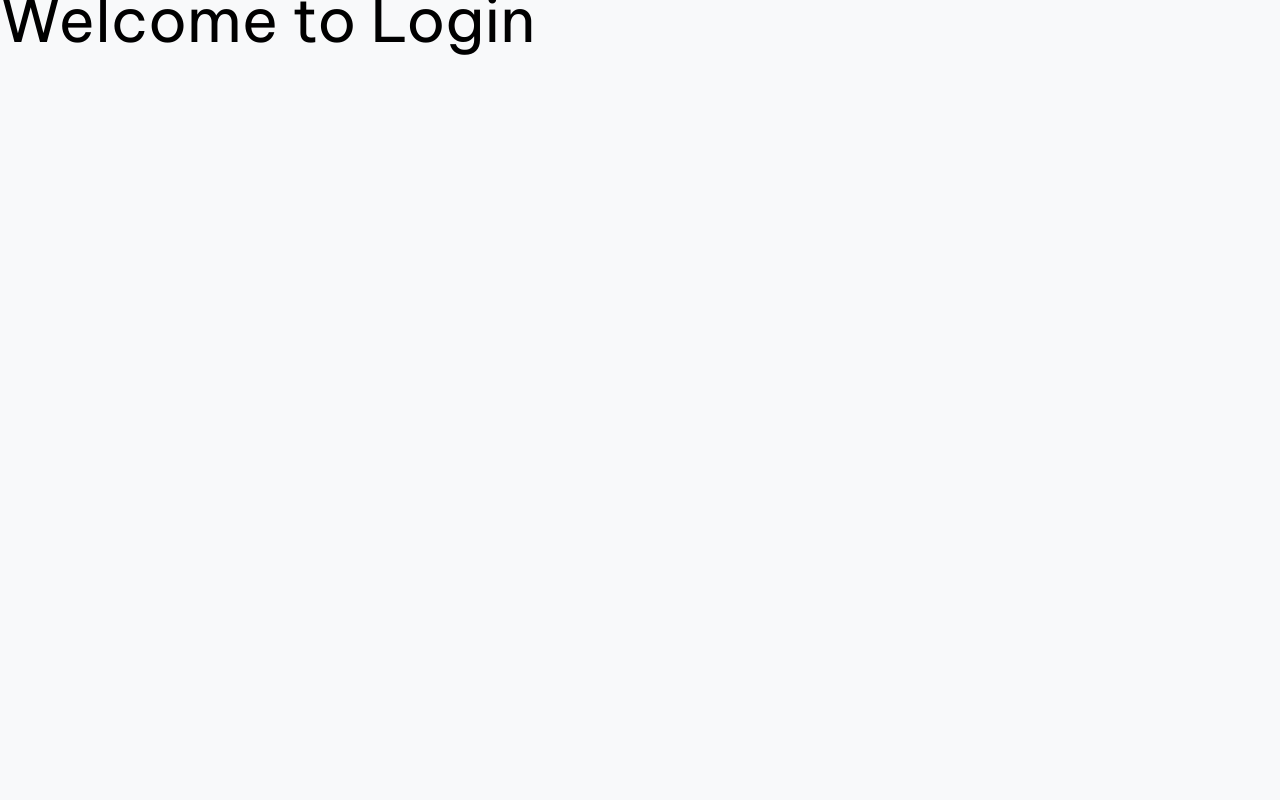
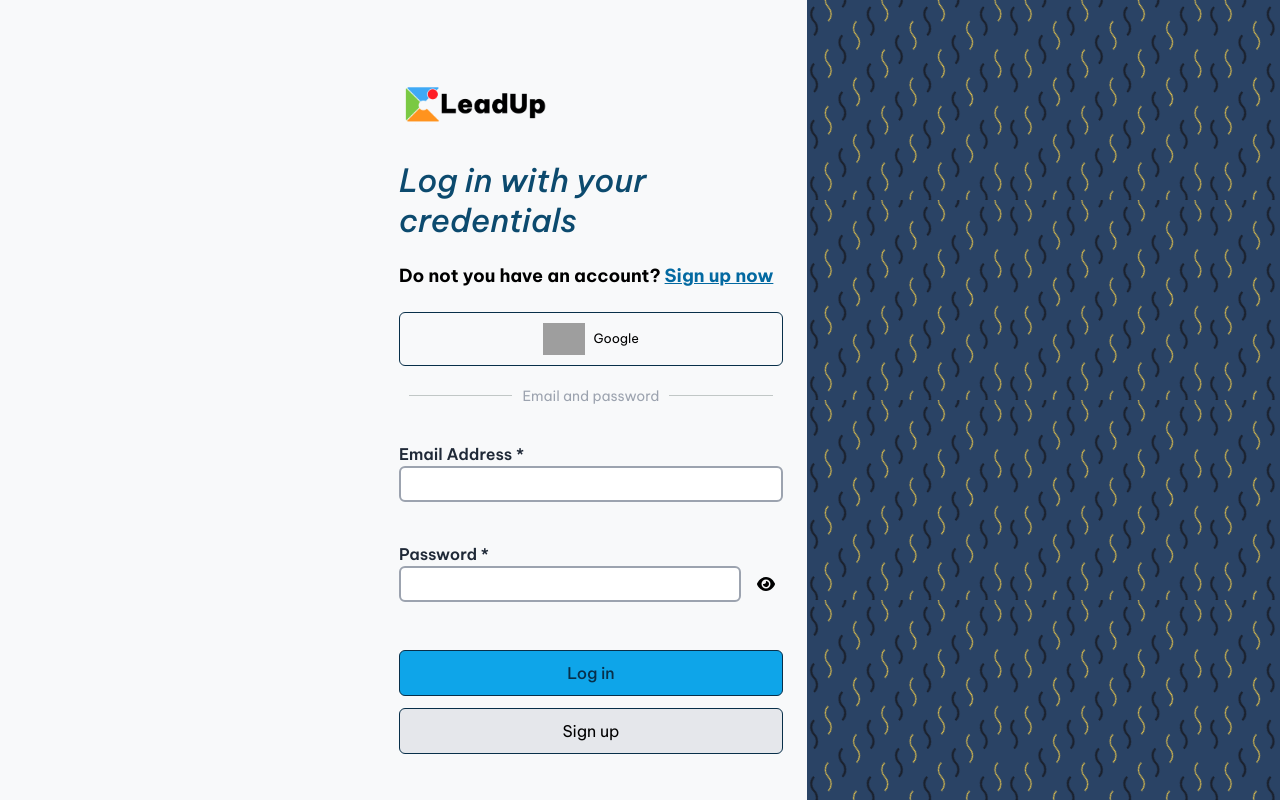
Before and after one commit to DiegoAuzaDev/leadup-frontend, a React (Vite) app: page /login in a window 1280 px wide. Built offline with nearby package versions, Linux system fonts and the light colour scheme; grey boxes are pictures that could not be loaded.

Commit message:
log in layout completed

```diff
--- a/src/App.jsx
+++ b/src/App.jsx
@@ -1,6 +1,6 @@
 import Welcome from "./components/Welcome/Welcome";
 import SignUp from "./components/SignUp/SignUp";
-import LogIn from "./components/Login/LogIn";
+import LogIn from "./components/LogIn/LogIn";
 import { Routes, Route } from "react-router-dom";
 import WorkSpace from "./components/WorkSpace/WorkSpace";
 import DashBoard from "./components/WorkSpace/DashBoard/DashBoard";
--- a/src/components/LogIn/LogIn.jsx
+++ b/src/components/LogIn/LogIn.jsx
@@ -1,10 +1,197 @@
+import { NavLink } from "react-router-dom";
 import Logo from "../../assets/LeadUpBlack.png";
 import Pattern from "../../assets/pattern.svg";
+import GoogleImg from "../../assets/Google.png";
+import { useState } from "react";
+import { FontAwesomeIcon } from "@fortawesome/react-fontawesome";
+import { faEye, faEyeSlash } from "@fortawesome/free-solid-svg-icons";
+function doGoogleAuth() {
+  const redirectUrl = "http://localhost:5173/workspace/dashboard";
+  const baseUrl = `http://localhost:3004/auth/google?redirect_url=${redirectUrl}`;
+  location.href = baseUrl;
+}
 function LogIn() {
+  const [email, setEmail] = useState("");
+  const [password, setPassword] = useState("");
+  const [passwordType, setPasswordType] = useState("password");
+  const [requestError, setRequestError] = useState(null);
+  const [isLoading, setIsLoading] = useState(false);
+  const [emailError, setEmailError] = useState("");
+  const [passwordError, setPasswordError] = useState("");
+
+  const validateEmail = (email) => {
+    if (!email.trim()) {
+      return "Email is required";
+    } else if (!/^[\w.-]+@[a-zA-Z\d.-]+\.[a-zA-Z]{2,}$/.test(email)) {
+      return "Invalid email format";
+    }
+    return;
+  };
+  const handleEmailChange = (e) => {
+    const value = e.target.value;
+    setEmail(value);
+    setEmailError(validateEmail(value));
+  };
+  const validatePassword = (password) => {
+    if (!password.trim()) {
+      return "Password is required";
+    } else if (password.length < 6) {
+      return "Password must be at least 6 characters long";
+    }
+    return;
+  };
+  const handlePasswordChange = (e) => {
+    const value = e.target.value;
+    setPassword(value);
+    setPasswordError(validatePassword(value));
+  };
+  const handleSubmit = async (e) => {
+    console.log("getting credential");
+    setIsLoading(true);
+    e.preventDefault();
+    const redirectUrl = "http://localhost:5173/workspace/dashboard";
+    const baseUrl = `http://localhost:3004/auth/signup?redirect_url=${redirectUrl}`;
+    const newLocalUser = {
+      password: password,
+      email: email,
+    };
+    console.log(newLocalUser)
+    const localLogInResponse = null; // add function to login;
+    if (typeof localLogInResponse == "string") {
+      setIsLoading(false);
+      location.href = localLogInResponse;
+    } else {
+      setIsLoading(false);
+      setRequestError(localLogInResponse);
+    }
+  };
   return (
-    <main>
-      <h2>Welcome to Login</h2>
-    </main>
+    <div className=" flex flex-row h-[100vh]">
+      <div className="pt-12 md:mt-0 container-main pb-8 overflow-scroll">
+        <div className=" flex flex-col md:items-end">
+          <header className="flex mb-8 pt-8 md:w-96">
+            <NavLink to="localhost:" className="">
+              <img src={Logo} alt="Leadup logo" className="h-12 object-fill" />
+            </NavLink>
+          </header>
+        </div>
+
+        <main className=" flex flex-col md:items-end">
+          <div>
+            <h2 className="  md:w-96 font-medium italic text-sky-900  text-[32px] w-96">
+             Log in with your credentials
+            </h2>
+            <p className=" font-bold text-[18px]">
+              Do not you have an account?
+              <NavLink to="/signup" className="underline text-sky-700 px-1">
+                Sign up now
+              </NavLink>
+            </p>
+          </div>
+
+          <div className="md:w-96">
+            <NavLink
+              className="btn--outline flex justify-center gap-2"
+              onClick={doGoogleAuth}
+            >
+              <img src={GoogleImg} className=" h-8" alt="Google logo" />
+              <small className="my-auto">Google</small>
+            </NavLink>
+          </div>
+          <form
+            onSubmit={handleSubmit}
+            className=" w-full md:w-96 flex flex-col"
+          >
+            <div className=" my-5 flex emial-password">
+              <span className=" text-gray-400 text-sm">Email and password</span>
+            </div>
+            {requestError && (
+              <div className=" bg-red-400 rounded-md p-4   text-sky-950">
+                <p className="m-0">{`There was and error creating a new user`}</p>
+                <p className="m-0">
+                  {"Error messsage - " + requestError.message}
+                </p>
+                <NavLink to={"/login"} className=" underline font-medium">
+                  Sign up here
+                </NavLink>
+              </div>
+            )}
+            <fieldset className="mt-4 mb-6">
+              <legend className=" font-semibold text-gray-800">
+                Email Address *
+              </legend>
+              <label className=" flex flex-col gap-2">
+                <input
+                  required
+                  className={`border-gray-400 border-2 rounded-md leading-8 px-2 ${
+                    emailError && "focus-visible:outline-red-600"
+                  }`}
+                  type="email"
+                  value={email}
+                  onChange={handleEmailChange}
+                />
+                {emailError && (
+                  <small className=" text-red-500">{emailError}</small>
+                )}
+              </label>
+            </fieldset>
+            <fieldset className="mt-4 mb-6">
+              <legend className=" font-semibold text-gray-800">
+                Password *
+              </legend>
+              <label className=" flex flex-col gap-2">
+                <div className="flex flex-row gap-2">
+                  <input
+                    required
+                    autoComplete="off"
+                    className={`border-gray-400 border-2 rounded-md leading-8 px-2 flex-1 ${
+                      passwordError && "focus-visible:outline-red-600"
+                    }`}
+                    type={passwordType}
+                    value={password}
+                    onChange={handlePasswordChange}
+                  />
+                  <button
+                    type="button"
+                    className="px-2"
+                    onClick={() => {
+                      if (passwordType == "password") {
+                        setPasswordType("text");
+                      } else {
+                        setPasswordType("password");
+                      }
+                    }}
+                  >
+                    <FontAwesomeIcon
+                      icon={passwordType === "password" ? faEye : faEyeSlash}
+                    />
+                  </button>
+                </div>
+                {passwordError && (
+                  <small className=" text-red-500">{passwordError}</small>
+                )}
+              </label>
+            </fieldset>
+            <div className=" flex flex-col gap-3 mt-6">
+              <button
+                className="btn   bg-sky-500 "
+                type="submit"
+                disabled={isLoading}
+              >
+                {isLoading ? "Loading ..." : "Log in"}
+              </button>
+              <NavLink to={"/signup"} className="btn--outline bg-gray-200">
+                Sign up
+              </NavLink>
+            </div>
+          </form>
+        </main>
+      </div>
+      <div
+        className="md:h-auto md:static  h-4 md:inline-block  md:w-3/5 md:bg-sky-900"
+        style={{ backgroundImage: `url(${Pattern})` }}
+      ></div>
+    </div>
   );
 }
 export default LogIn;
--- a/src/components/SignUp/SignUp.jsx
+++ b/src/components/SignUp/SignUp.jsx
@@ -70,9 +70,7 @@ function SignUp() {
     const newLocalUser = {
       name: name,
       password: password,
-      email: email,
-      photo:
-        "https://hips.hearstapps.com/hmg-prod/images/dog-puppy-on-garden-royalty-free-image-1586966191.jpg?crop=0.752xw:1.00xh;0.175xw,0&resize=1200:*",
+      email: email
     };
     const localSingupResponse = await localSingup(baseUrl, newLocalUser)
     if( typeof localSingupResponse == "string"){
@@ -219,7 +217,6 @@ function SignUp() {
               </label>
             </fieldset>
             <div className=" flex flex-col gap-3 mt-6">
-              {/* Need to complete local Auth */}
               <button
                 className="btn   bg-sky-500 "
                 type="submit"
```
